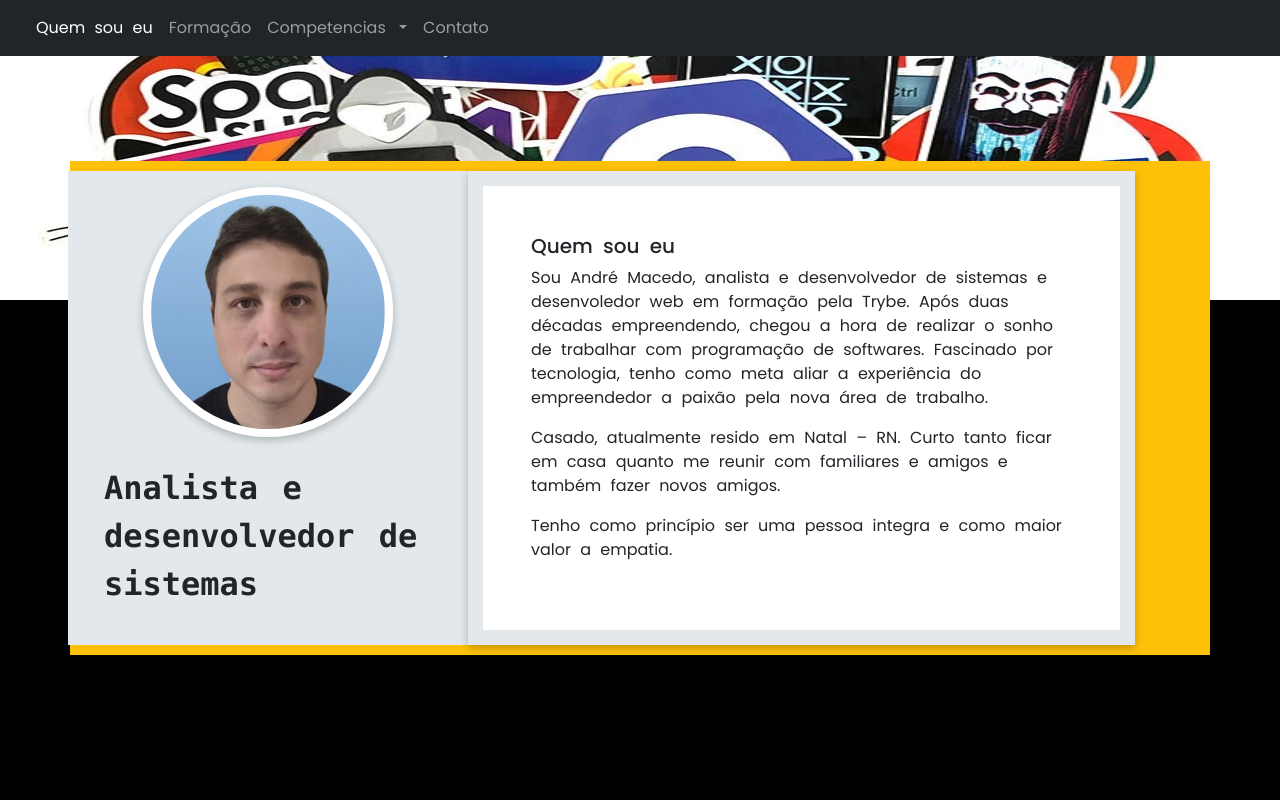
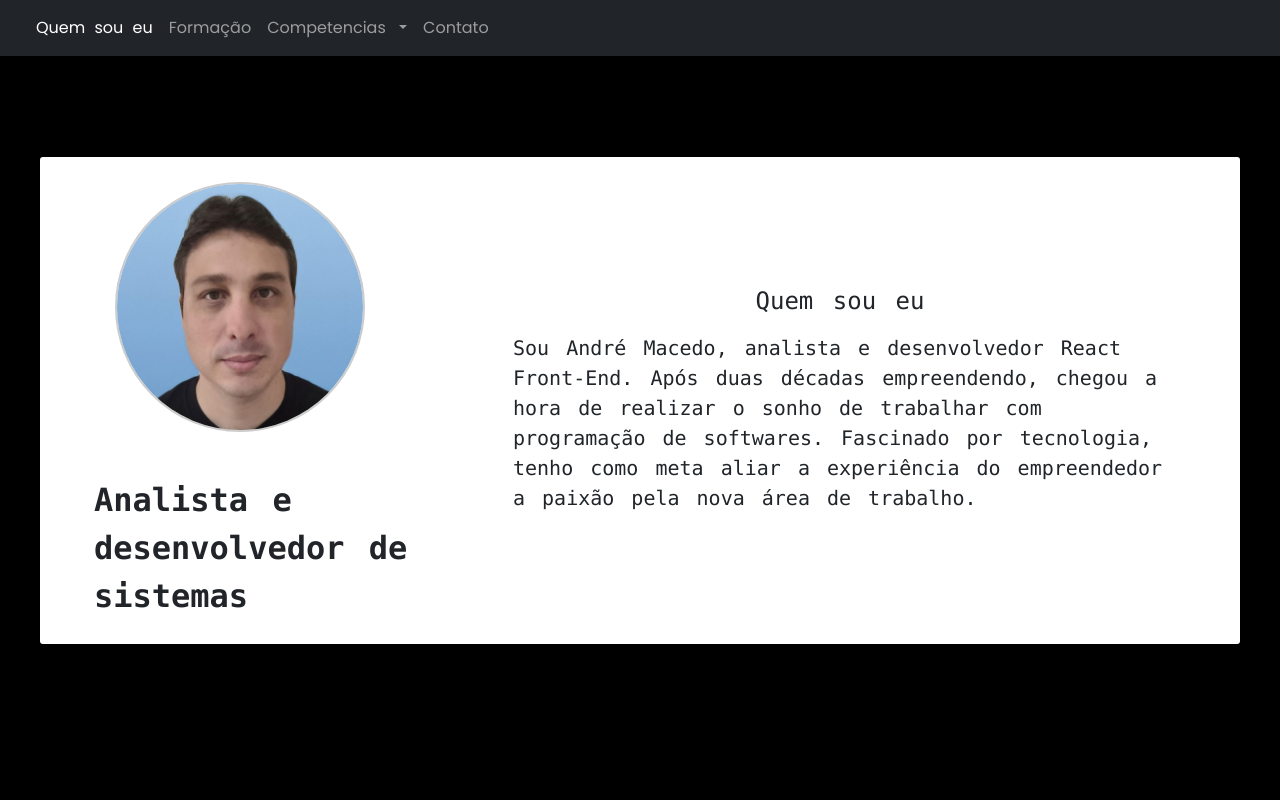
Before and after one commit to andreapmacedo/andreapmacedo.github.io, a plain HTML site: page index.html in a window 1280 px wide. Shown: the top 800 px of the page. Drawn offline with nearby package versions, Linux system fonts and the light colour scheme; a web font is replaced by a local one.

Commit message:
Finalização da página 'about'

```diff
--- a/index.html
+++ b/index.html
@@ -61,42 +61,37 @@
 
   <!-- about me -->
   <section id="about">
-    <div class="about-top">
+    <!-- <div class="about-top">
       <img class="card-img" src="./img/cover-1.png" alt="Card image cover">
-    </div>
+    </div> -->
 
 
     <!-- <div class="container about-card-container"> -->
     <div class="about-card-container">
-      <div class="card-about-bottom container mt-3 bg-warning">
-        <div class="row">
-          <div class="card-about-bottom-letf col-5 border-5 border-white align-items-center justify-content-center" >
-            <!-- <div class="row h-50 bg-primary m-3 border border-5 border-warning rounded align-items-center justify-content-center"> -->
-            <div class="row h-50 m-3 align-items-center justify-content-center">
-              <!-- top-left -->
-              <div class="container img-3x4 align-items-center justify-content-center">
-                <img src="./img/3x4-1-360.png" alt="my image">
+      <div class="left">
+        <div class="left-top">
+          <img class="img-3x4" src="./img/3x4-250.png" alt="my image">
         </div>
-            </div>
+        <div class="left-bottom">
           <div class="subtitle row h-50 p-4 justify-content-center">
             <p class="card-text fw-bold font-monospace fs-2">
               Analista e desenvolvedor de sistemas
             </p>
           </div>
         </div>
-          <div class="card-about-bottom-right col-7 p-5">
-            <h5 class="card-title">Quem sou eu</h5>
-            <p class="card-text">Sou André Macedo, analista e desenvolvedor de sistemas e desenvoledor web em formação pela Trybe. Após duas décadas empreendendo, chegou a hora de realizar o sonho de trabalhar com programação de softwares. Fascinado por tecnologia, tenho como meta aliar a experiência do empreendedor a paixão pela nova área de trabalho.</p>
-            <p class="card-text">Casado, atualmente resido em Natal – RN. Curto tanto ficar em casa quanto me reunir com familiares e amigos e também fazer novos amigos.</p>
-            <p class="card-text">Tenho como princípio ser uma pessoa integra e como maior valor a empatia.</p>
       </div>
+      <div class="right">
+        <div class="right-bottom col-7 p-5">
+          <h5 class="card-title font-monospace fs-4">Quem sou eu</h5>
+          <p class="card-text font-monospace text-wrap text-break fs-5">Sou André Macedo, analista e desenvolvedor React Front-End. Após duas décadas empreendendo, chegou a hora de realizar o sonho de trabalhar com programação de softwares. Fascinado por tecnologia, tenho como meta aliar a experiência do empreendedor a paixão pela nova área de trabalho.</p>
+          <!-- <p class="card-text font-monospace fs-5">Sou André Macedo, analista e desenvolvedor de sistemas e desenvoledor web em formação pela Trybe. Após duas décadas empreendendo, chegou a hora de realizar o sonho de trabalhar com programação de softwares. Fascinado por tecnologia, tenho como meta aliar a experiência do empreendedor a paixão pela nova área de trabalho.</p> -->
+          <!-- <p class="card-text font-monospace fs-5">Casado, atualmente resido em Natal – RN. Curto tanto ficar em casa quanto me reunir com familiares e amigos e também fazer novos amigos.</p> -->
+
+          <!-- <p class="card-text">Tenho como princípio ser uma pessoa integra e como maior valor a empatia.</p> -->
         </div>
       </div>
     </div>
   </section>
-
-
-
 
 
 
--- a/style.css
+++ b/style.css
@@ -224,13 +224,13 @@ html {
   padding: 10px;
 }
 
-.card-about-bottom-letf {
+/* .card-about-bottom-letf {
   background-color: #E2E8EB;
   min-width: 300px;
   max-width: 400px;
   min-height: 300px;
 
-}
+} */
 
 .card-about-bottom-right {
   background-color: white;
@@ -238,13 +238,71 @@ html {
   box-shadow: rgba(0, 0, 0, 0.24) 0px 3px 8px;
 }
 
-.img-3x4 {
+
+#about {
+  align-items: center;
+  background-color: #000;
   display: flex;
+  justify-content: center;
+  height: 100vh;
 }
 
+.about-card-container {
+  background-color: white;
+  display: flex;
+  align-items: center;
+  justify-content: center;
+  max-width: 1200px;
+  border-radius: 3px;
+}
 
-.img-3x4 img{
-  /* height: 100%; */
+.about-card-container .left {
+  display: flex;
+  flex-direction: column;
+  align-items: center;
+  justify-content: center;
+  width: 400px;
+}
+
+.about-card-container .left-top {
+  padding-top: 25px;
+  display: flex;
+  align-items: center;
+  justify-content: center;
+  width: 400px;
+}
+
+.about-card-container .left-bottom {
+  margin-top: 20px;
+  padding-left: 30px;
+  display: flex;
+  align-items: center;
+  justify-content: center;
+  width: 400px;
+  /* background-color: #4978ff; */
+}
+
+.about-card-container .right {
+  display: flex;
+  align-items: center;
+  justify-content: center;
+  min-width: 500px;
+  padding: 25px;
+}
+
+.about-card-container .right-bottom {
+  display: flex;
+  flex-direction: column;
+  align-items: center;
+  justify-content: center;
+  width: 100%;
+}
+
+.about-card-container h5{
+  padding-bottom: 10px;
+}
+
+.img-3x4 {
   height: 250px;
   min-height: 250px;
   max-width: 250px;
@@ -252,44 +310,8 @@ html {
   min-width: 250px;
   max-width: 250px;
   width: 100%;
-  border: 8px solid white;
+  border: 2px solid #ccc;
   border-radius: 50%;
-  box-shadow: rgba(0, 0, 0, 0.24) 0px 3px 8px;
+  /* box-shadow: rgba(0, 0, 0, 0.24) 0px 3px 8px; */
+
 }
-
-
-#about {
-  height: 100vh;
-  background-color: #000;
-  display: flex;
-  flex-direction: column;
-  justify-content: center;
-  align-items: center;
-}
-
-
-.about-top {
-  display: flex;
-  justify-content: center;
-  /* background-color: #FFC00C; */
-  background-color: #fff;
-  /* height: 300px; */
-  width: 100%;
-  padding-top: 50px;
-  /*  Permite sobrepor um elemento */
-  position: absolute;
-  /*  O top será em relação ao elemento anterior, neste caso, a navbar */
-  /* obs. o top 0 é estabelecido sobre a navbar, não mais sobre o HTML da página */
-  top: 0px;
-  z-index: 0;
-}
-
-.card-img {
-  max-height: 250px;
-  max-width: 1600px;
-}
-
-.about-card-container {
-  z-index: 1;
-  position: relative;
-}
```
Also changed, not shown: img/3x4-1-360.png (deleted), img/3x4-2.png (deleted), img/3x4-250.png (added). Lines whose indentation alone changed are shown as unchanged.
